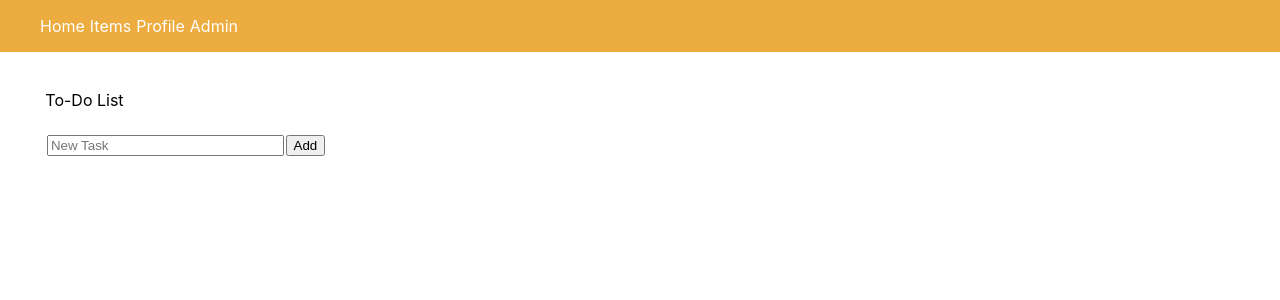
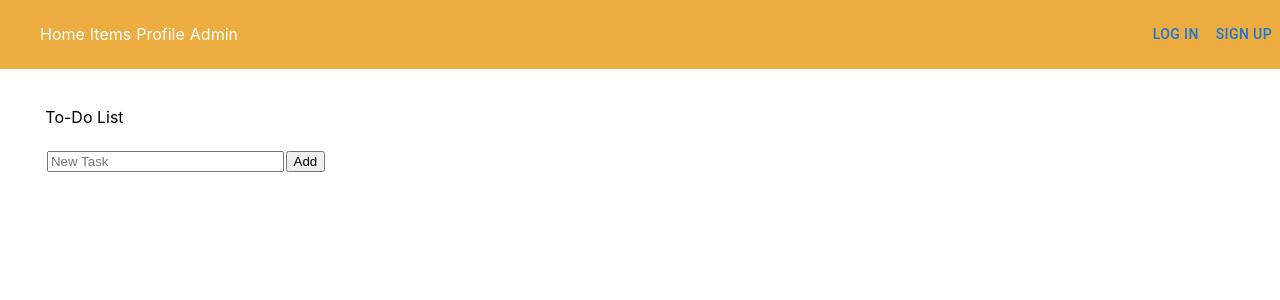
Before and after one commit to JerezM/crunchy-demo, a React (Create React App) app in the folder modules/crunchy-ui/: page /items in a window 1280 px wide. Shown: the top 300 px of the page. Built offline with nearby package versions, Linux system fonts and the light colour scheme.

Commit message:
auth0 sdk implemented in the frontend

```diff
--- /dev/null
+++ b/modules/crunchy-ui/src/auth/LoginButton.tsx
@@ -0,0 +1,15 @@
+import { useAuth0 } from "@auth0/auth0-react";
+import { Button } from "@mui/material";
+import { FunctionComponent } from "react";
+
+export const LoginButton: FunctionComponent = () => {
+  const { loginWithRedirect } = useAuth0();
+
+  return (
+    <Button
+        onClick={() => loginWithRedirect()}
+    >
+        Log in
+    </Button>
+  );
+};
--- /dev/null
+++ b/modules/crunchy-ui/src/auth/LogoutButton.tsx
@@ -0,0 +1,20 @@
+import { useAuth0 } from "@auth0/auth0-react";
+import { Button } from "@mui/material";
+import { FunctionComponent } from "react";
+
+
+export const LogoutButton: FunctionComponent = () => {
+    const { logout } = useAuth0();
+
+    return (
+      <Button
+          onClick={() => logout({
+            logoutParams: {
+                returnTo: window.location.origin
+            }
+          })}
+      >
+          Logout
+      </Button>
+    );
+};
--- /dev/null
+++ b/modules/crunchy-ui/src/auth/RegisterButton.tsx
@@ -0,0 +1,20 @@
+import { useAuth0 } from "@auth0/auth0-react";
+import { Button } from "@mui/material";
+import { FunctionComponent } from "react";
+
+
+export const RegisterButton: FunctionComponent = () => {
+    const { loginWithRedirect } = useAuth0();
+
+    return (
+      <Button
+          onClick={() => loginWithRedirect({
+            authorizationParams: {
+                screen_hint: "singup",
+            }
+        })}
+      >
+          Sign up
+      </Button>
+    );
+};
--- a/modules/crunchy-ui/src/components/Header.tsx
+++ b/modules/crunchy-ui/src/components/Header.tsx
@@ -1,28 +1,51 @@
-import { FunctionComponent } from "react";
+import { FunctionComponent, useEffect } from "react";
 import { TText } from "./utils/Texts";
 import { TextType } from "../model/utils/TextType";
 import { Colors } from "../utils/Colors";
 import { RouteDefinition } from "../App.routes";
 import { NavLink } from "react-router-dom";
+import { useAuth0 } from "@auth0/auth0-react";
+import { LoginButton } from "../auth/LoginButton";
+import { RegisterButton } from "../auth/RegisterButton";
+import { LogoutButton } from "../auth/LogoutButton";
 
 interface HeaderProps {
     routes: RouteDefinition[];
 }
 
 export const Header: FunctionComponent<HeaderProps> = ({routes}) => {
+
+    const { isAuthenticated } = useAuth0();
+
     return (
-        <div style={{backgroundColor: Colors.PRIMARY_ORANGE, display: 'flex'}}>
-            <ul style={{listStyle: 'none', display: 'flex'}}>
+        <div style={{backgroundColor: Colors.PRIMARY_ORANGE, display: 'flex', justifyContent: 'space-between'}}>
+            <ul style={{listStyle: 'none', display: 'flex', alignItems: 'center'}}>
                 {
                     routes.map((route, index) => (
                         <li key={index} style={{marginRight: '5px'}}>
                             <NavLink to={route.path?.toString() as string} style={{textDecoration: 'none'}}>
-                                <TText type={TextType.HEADER2} style={{color: "white"}}>{route.routeResource?.label}</TText>
+                                <TText type={TextType.HEADER2} style={{color: "white", textAlign: 'center'}}>{route.routeResource?.label}</TText>
                             </NavLink>
                         </li>
                     ))
                 }
             </ul>
+            <ul style={{listStyle: 'none', display: 'flex'}}>
+                {!isAuthenticated ?
+                    <>
+                        <li>
+                            <LoginButton/>
+                        </li>
+                        <li>
+                            <RegisterButton/>
+                        </li>
+                    </>
+                :
+                    <li>
+                        <LogoutButton/>
+                    </li>
+                }
+            </ul>
         </div>
     );
 }
--- a/modules/crunchy-ui/src/components/Profile.tsx
+++ b/modules/crunchy-ui/src/components/Profile.tsx
@@ -1,10 +1,34 @@
 import { FunctionComponent } from "react";
 import { TText } from "./utils/Texts";
 import { TextType } from "../model/utils/TextType";
-
+import { useAuth0 } from "@auth0/auth0-react";
 
 export const Profile: FunctionComponent = () => {
+    const { user, isAuthenticated, isLoading } = useAuth0();
+
+    if (isLoading) {
+        return <TText type={TextType.HEADER2}>Loading...</TText>;
+    }
+
+    if (isAuthenticated) {
+        return (
+            <div style={{ textAlign: 'center' }}>
+                <img
+                    src={user?.picture}
+                    alt={user?.name}
+                    style={{ borderRadius: '50%', width: '100px', height: '100px' }}
+                />
+                <div style={{display: 'flex', flexDirection: 'column'}}>
+                    <TText type={TextType.HEADER2}>Name: {user?.name}</TText>
+                    <TText type={TextType.HEADER2}>Email: {user?.email}</TText>
+                </div>
+            </div>
+        );
+    }
+
     return (
-        <TText type={TextType.HEADER2}>Profile View!</TText>
+        <div style={{ textAlign: 'center' }}>
+            <TText type={TextType.HEADER2}>User not authenticated</TText>
+        </div>
     );
-}
+};
--- a/modules/crunchy-ui/src/index.tsx
+++ b/modules/crunchy-ui/src/index.tsx
@@ -1,7 +1,7 @@
 import ReactDOM from 'react-dom/client';
 import './styles/index.css';
 import { App } from './App';
-//import { Auth0Provider } from '@auth0/auth0-react';
+import { Auth0Provider } from '@auth0/auth0-react';
 import { BrowserRouter } from 'react-router-dom';
 
 const root = ReactDOM.createRoot(
@@ -17,8 +17,15 @@ console.log(auth0Domain, auth0ClientId, auth0Audience);
 
 root.render(
   <BrowserRouter>
-
+    <Auth0Provider
+      domain={auth0Domain}
+      clientId={auth0ClientId}
+      authorizationParams={{
+        audience: auth0Audience,
+        redirect_uri: window.location.origin,
+      }}
+    >
       <App />
-
+    </Auth0Provider>
   </BrowserRouter>
 );
```
